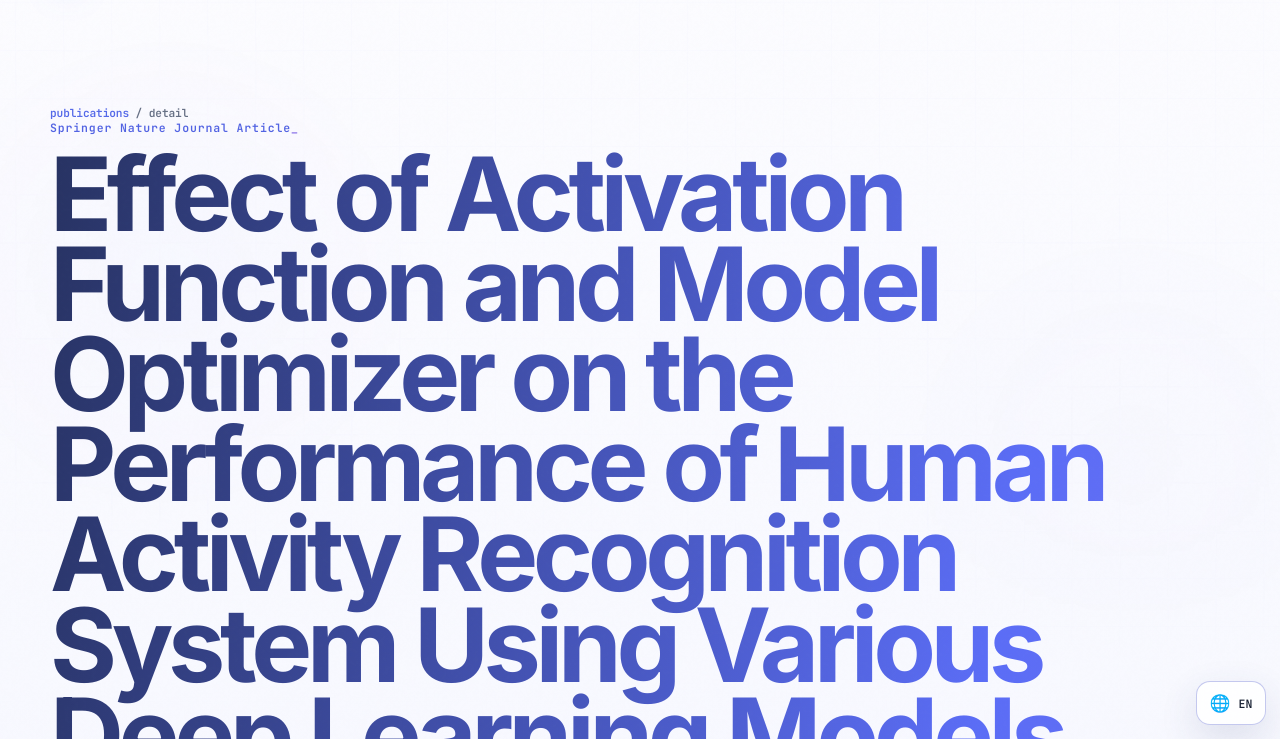
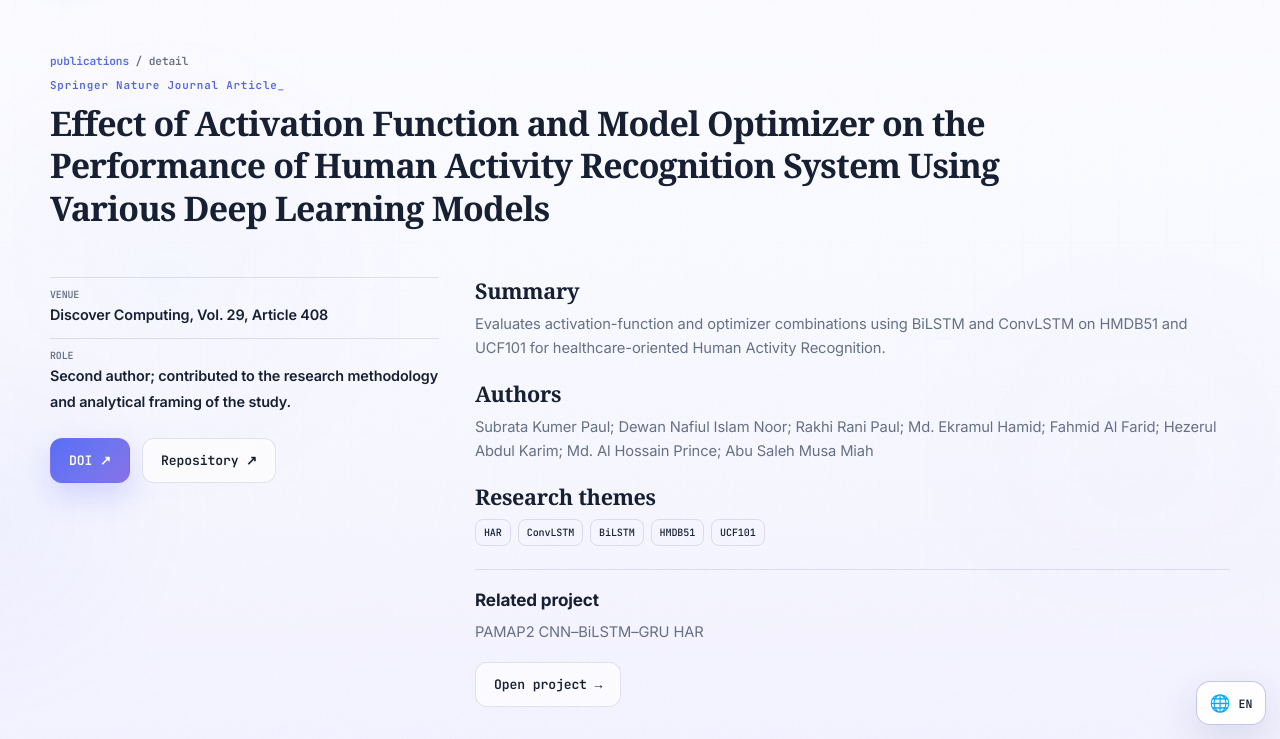
Before and after one commit to Dewannoor28/dewannoor28.github.io, a plain HTML site: page publication.html in a window 1280 px wide. Shown: the part 61-800 px from the top of the page. Drawn offline with Linux system fonts and the light colour scheme.

Commit message:
Reduce publication title size and page spacing with academic serif typography

```diff
--- a/portfolio-refinements.css
+++ b/portfolio-refinements.css
@@ -29,3 +29,92 @@ body{background:linear-gradient(180deg,#fcfcff,var(--bg) 42%,var(--bg2))}
 
 /* Legacy achievements page: hide the two removed featured leadership entries. */
 #leadership-grid > .media-card:nth-child(n+4){display:none!important}
+
+/* Publication typography and spacing pass — 2026-11-17. */
+/* Keep global typography and all content unchanged. Shorter section rhythm. */
+.section{padding-top:55px;padding-bottom:55px}
+.section-head{margin-bottom:24px}
+
+/* Publication landing page: keep the heading readable without oversized whitespace. */
+body[data-page="publications"] .page-hero{
+  padding-top:54px;
+  padding-bottom:26px;
+}
+body[data-page="publications"] .section{padding-top:37px}
+
+/* Individual paper pages: academic serif title, moderate scale, comfortable line height. */
+body[data-page="publication-detail"] .page-hero{
+  padding-top:38px;
+  padding-bottom:20px;
+}
+body[data-page="publication-detail"] .page-hero .breadcrumbs{margin-bottom:10px}
+body[data-page="publication-detail"] .page-hero .section-tag{
+  margin-bottom:8px;
+  font-size:.68rem;
+}
+body[data-page="publication-detail"] #detail-title{
+  font-family:Georgia,'Times New Roman',serif!important;
+  font-size:clamp(1.75rem,2.65vw,2.45rem)!important;
+  font-weight:700!important;
+  line-height:1.25!important;
+  letter-spacing:-.025em!important;
+  max-width:1080px;
+  margin:10px 0 8px;
+  overflow-wrap:break-word;
+  word-break:normal;
+  background:none!important;
+  animation:none!important;
+  -webkit-background-clip:border-box!important;
+  background-clip:border-box!important;
+  -webkit-text-fill-color:var(--text)!important;
+  color:var(--text)!important;
+}
+body[data-page="publication-detail"] main>.section{
+  padding-top:20px;
+  padding-bottom:46px;
+}
+body[data-page="publication-detail"] .detail-shell{
+  gap:clamp(22px,3vw,36px);
+  align-items:start;
+}
+body[data-page="publication-detail"] .detail-aside{top:90px}
+body[data-page="publication-detail"] .detail-aside .meta{padding:10px 0}
+body[data-page="publication-detail"] .detail-aside .actions{margin-top:14px}
+body[data-page="publication-detail"] .detail-body h2{
+  font-family:Georgia,'Times New Roman',serif;
+  font-size:1.35rem;
+  line-height:1.3;
+  margin:0 0 8px;
+  letter-spacing:-.015em;
+}
+body[data-page="publication-detail"] .detail-body h2:not(:first-child){margin-top:19px}
+body[data-page="publication-detail"] .detail-body p{
+  font-size:.92rem;
+  line-height:1.62;
+  margin:0 0 12px;
+}
+body[data-page="publication-detail"] .detail-body .stack{margin-top:8px}
+body[data-page="publication-detail"] .detail-body .related{
+  margin-top:23px;
+  padding-top:16px;
+}
+body[data-page="publication-detail"] .detail-body .related h3{
+  font-size:1.07rem;
+  margin:0 0 7px;
+}
+body[data-page="publication-detail"] .detail-body .related .btn{margin-top:5px}
+
+@media(max-width:680px){
+  .section{padding-top:43px;padding-bottom:43px}
+  .section-head{margin-bottom:20px}
+  body[data-page="publications"] .page-hero{padding-top:34px;padding-bottom:18px}
+  body[data-page="publication-detail"] .page-hero{padding-top:28px;padding-bottom:14px}
+  body[data-page="publication-detail"] #detail-title{
+    font-size:clamp(1.48rem,5.9vw,1.85rem)!important;
+    line-height:1.28!important;
+  }
+  body[data-page="publication-detail"] main>.section{padding-top:14px;padding-bottom:34px}
+  body[data-page="publication-detail"] .detail-aside{position:static}
+  body[data-page="publication-detail"] .detail-shell{gap:20px}
+  body[data-page="publication-detail"] .detail-body h2{font-size:1.22rem}
+}
```
